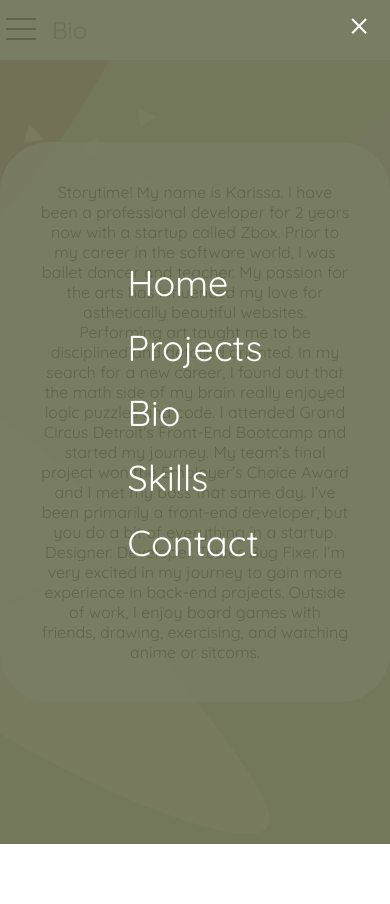
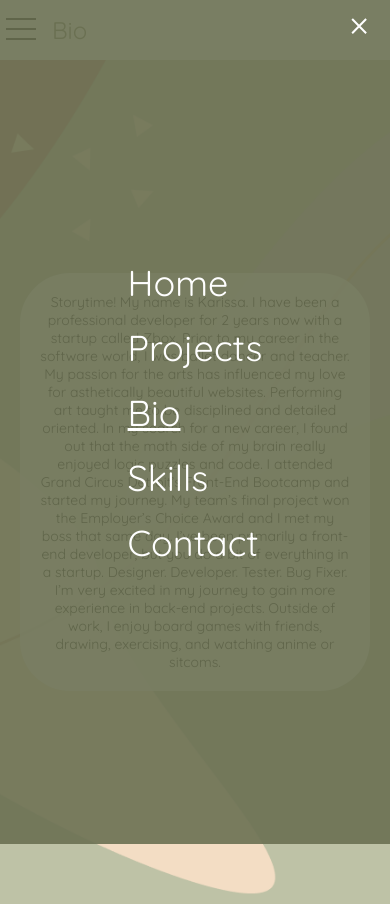
Before and after one commit to karisP/MyPortfolio, a React (Create React App) app: page /bio in a window 390 px wide. Both pictures are taken after a click on the button 21 px from the left and 30 px from the top of the page. Before the commit the page ends 844 px from the top, so only its background shows below. Built offline with nearby package versions, Linux system fonts and the light colour scheme.

Commit message:
more mobile fixes

```diff
--- a/public/index.html
+++ b/public/index.html
@@ -4,7 +4,6 @@
     <meta charset="utf-8" />
     <link rel="icon" href="%PUBLIC_URL%/favicon.ico" />
     <link rel="preconnect" href="https://fonts.gstatic.com">
-    <link href="https://fonts.googleapis.com/css2?family=Roboto+Mono&display=swap" rel="stylesheet">
     <link href="https://fonts.googleapis.com/css2?family=Quicksand:wght@300;400;500;600&display=swap" rel="stylesheet">
     <meta name="viewport" content="width=device-width, initial-scale=1" />
     <meta name="theme-color" content="#000000" />
--- a/src/Navbar.module.css
+++ b/src/Navbar.module.css
@@ -51,9 +51,8 @@
     margin-bottom: 20px;
 }
 
-.mobile-menu a:hover {
-    color: #D3AB8B;
-
+.mobile-menu .selected {
+    text-decoration: underline;
 }
 
 .mobile-menu button {
@@ -63,7 +62,6 @@
     right: 10px;
     border: none;
 }
-
 
 @media screen and (min-width: 1024px){
     .container {
--- a/src/Navbar.tsx
+++ b/src/Navbar.tsx
@@ -7,9 +7,11 @@ import menu from './images/menu.svg';
 const Navbar = () => {
     const history = useHistory();
     const [openMenu, setOpenMenu] = React.useState<boolean>(false);
+
     const onToggleMenu = () => {
-        setOpenMenu(!openMenu);
+        setOpenMenu(!openMenu)
     }
+
     let currentPage = "";
     if (history.location.pathname === "/projects") {
         currentPage = "Projects";
@@ -20,6 +22,8 @@ const Navbar = () => {
     } else if (history.location.pathname === "/contact") {
         currentPage = "Contact";
     }
+    console.log(openMenu, history);
+
     return (
         <div className={styles.container}>
             <div className={styles.header}>
@@ -31,11 +35,11 @@ const Navbar = () => {
                     <div className={styles['mobile-menu']}>
                         <button onClick={onToggleMenu}><img src={close} alt="close" /></button>
                         <div>
-                            <NavLink exact to="/" activeClassName={styles.selected}>Home</NavLink>
-                            <NavLink to="/projects" activeClassName={styles.selected}>Projects</NavLink>
-                            <NavLink to="/bio" activeClassName={styles.selected}>Bio</NavLink>
-                            <NavLink to="/skills" activeClassName={styles.selected}>Skills</NavLink>
-                            <NavLink to="/contact" activeClassName={styles.selected}>Contact</NavLink>
+                            <NavLink exact to="/" activeClassName={styles.selected} onClick={() => onToggleMenu()}>Home</NavLink>
+                            <NavLink to="/projects" activeClassName={styles.selected} onClick={() => onToggleMenu()}>Projects</NavLink>
+                            <NavLink to="/bio" activeClassName={styles.selected} onClick={() => onToggleMenu()}>Bio</NavLink>
+                            <NavLink to="/skills" activeClassName={styles.selected} onClick={() => onToggleMenu()}>Skills</NavLink>
+                            <NavLink to="/contact" activeClassName={styles.selected} onClick={() => onToggleMenu()}>Contact</NavLink>
                         </div>
                     </div> : null
             }
--- a/src/pages/Bio/Bio.module.css
+++ b/src/pages/Bio/Bio.module.css
@@ -8,13 +8,21 @@
     background-position: top;
     background-repeat: no-repeat;
     background-size: cover;
-    font-size: 16px;
+    font-size: 14px;
+    padding-top: 60px;
 }
 
 .container div {
     max-width: 400px;
-    width: 90%;
     background: rgba(255, 255, 255, 0.8);
-    padding: 40px;
+    padding: 20px;
+    margin: 0px 20px;
     border-radius: 50px;
 }
+
+@media screen and (min-width: 768px){
+    .container{
+        padding-top: 0px;
+        font-size: 16px;
+    }
+}
```
